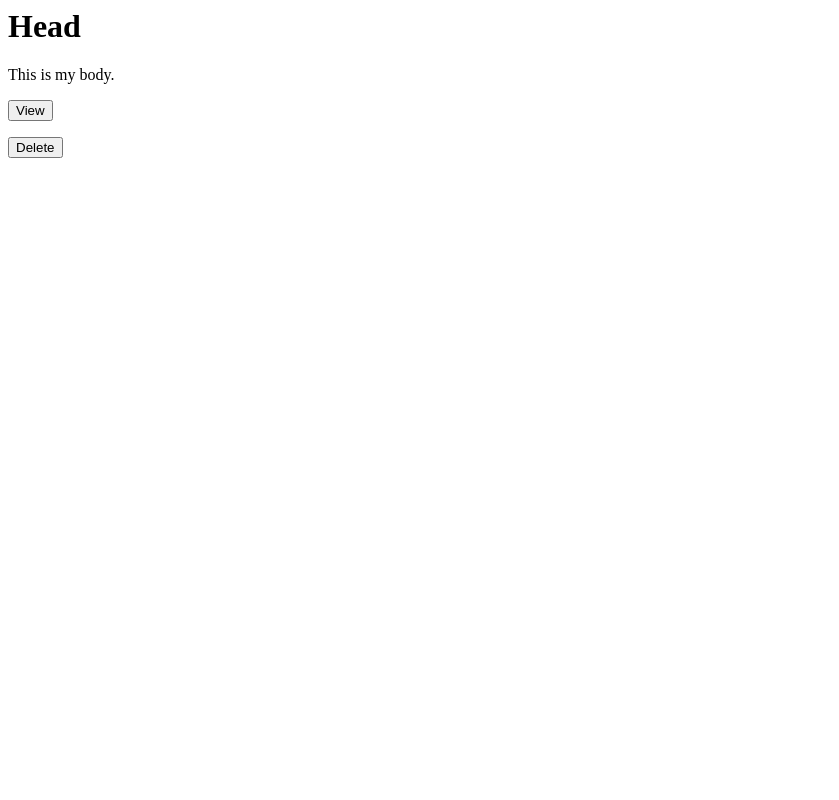
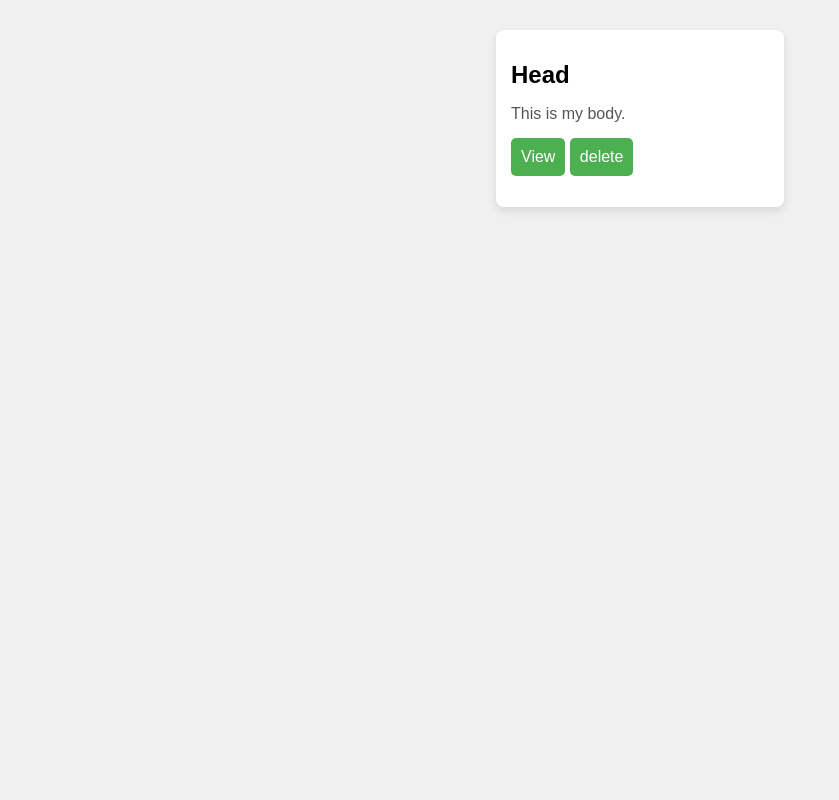
Before and after one commit to Nishantrde/curd_note, a Django app: template note/templates/diary.html in a window 1280 px wide. Shown: the whole page, without its empty margins (0-839 px from the left). Run offline with Django 4.2, Linux system fonts and the light colour scheme; the template is opened without the code that fills it: values that come from a table or form of the project are taken from there, others are empty; data comes from the database, SQL or seed files in the repository.

Commit message:
Initial Commit

```diff
--- a/note/templates/diary.html
+++ b/note/templates/diary.html
@@ -4,7 +4,59 @@
 {% endblock %}
 
 {% block style %}
-    <!-- Your style block remains unchanged -->
+    <style>
+        body {
+            margin: 0;
+            padding: 0;
+            font-family: 'Arial', sans-serif;
+            background-color: #f0f0f0;
+        }
+
+        .horizontal-cards {
+            display: flex;
+            flex-wrap: wrap;
+            justify-content: space-evenly;
+            padding: 20px;
+        }
+
+        .card {
+            width: 18rem;
+            margin: 10px;
+            background-color: #fff;
+            box-shadow: 0 4px 8px rgba(0, 0, 0, 0.1);
+            border-radius: 8px;
+            overflow: hidden;
+        }
+
+        .card-body {
+            padding: 15px;
+        }
+
+        .card-title {
+            font-size: 1.5rem;
+            margin-bottom: 10px;
+        }
+
+        .card-text {
+            font-size: 1rem;
+            color: #555;
+            margin-bottom: 15px;
+        }
+
+        button {
+            padding: 10px;
+            font-size: 16px;
+            background-color: #4CAF50;
+            color: #fff;
+            border: none;
+            border-radius: 5px;
+            cursor: pointer;
+        }
+
+        button:hover {
+            background-color: #45a049;
+        }
+    </style>
 {% endblock %}
 
 {% block body %}
@@ -20,15 +72,15 @@
                         <input type="hidden" id="note_title" name="note_title" value="{{ ob.user_notes_title }}"/>
                         <input type="hidden" id="note_" name="note_" value="{{ ob.user_notes }}"/>
                         <button type="submit">View</button>
+                        <form action="delete" method="post">
+                            {% csrf_token %}
+                            <input type="hidden" id="note_title" name="note_title" value="{{ ob.user_notes_title }}"/>
+                            <input type="hidden" id="note_" name="note_" value="{{ ob.user_notes }}"/>
+                            <input type="hidden" id="id" name="id" value="{{ ob.id }}"/>
+                            <button type="submit">delete</button>
+                        </form>
                     </form>
 
-                    <form action="delete" method="post">
-                        {% csrf_token %}
-                        <input type="hidden" id="note_title" name="note_title" value="{{ ob.user_notes_title }}"/>
-                        <input type="hidden" id="note_" name="note_" value="{{ ob.user_notes }}"/>
-                        <input type="hidden" id="id" name="id" value="{{ ob.id }}"/>
-                        <button type="submit">Delete</button>
-                    </form>
                 </div>
             </div>
         {% endfor %}
```
